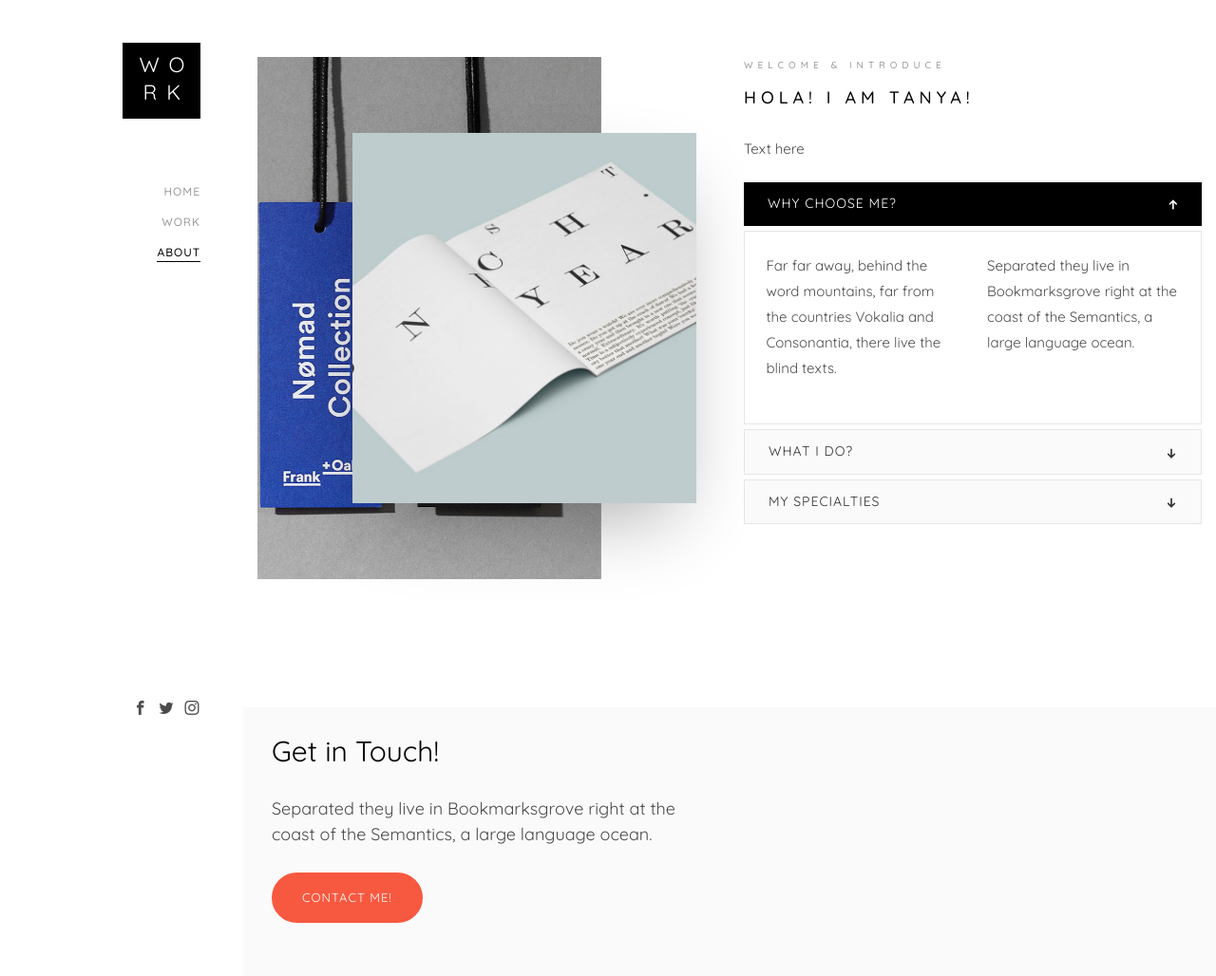
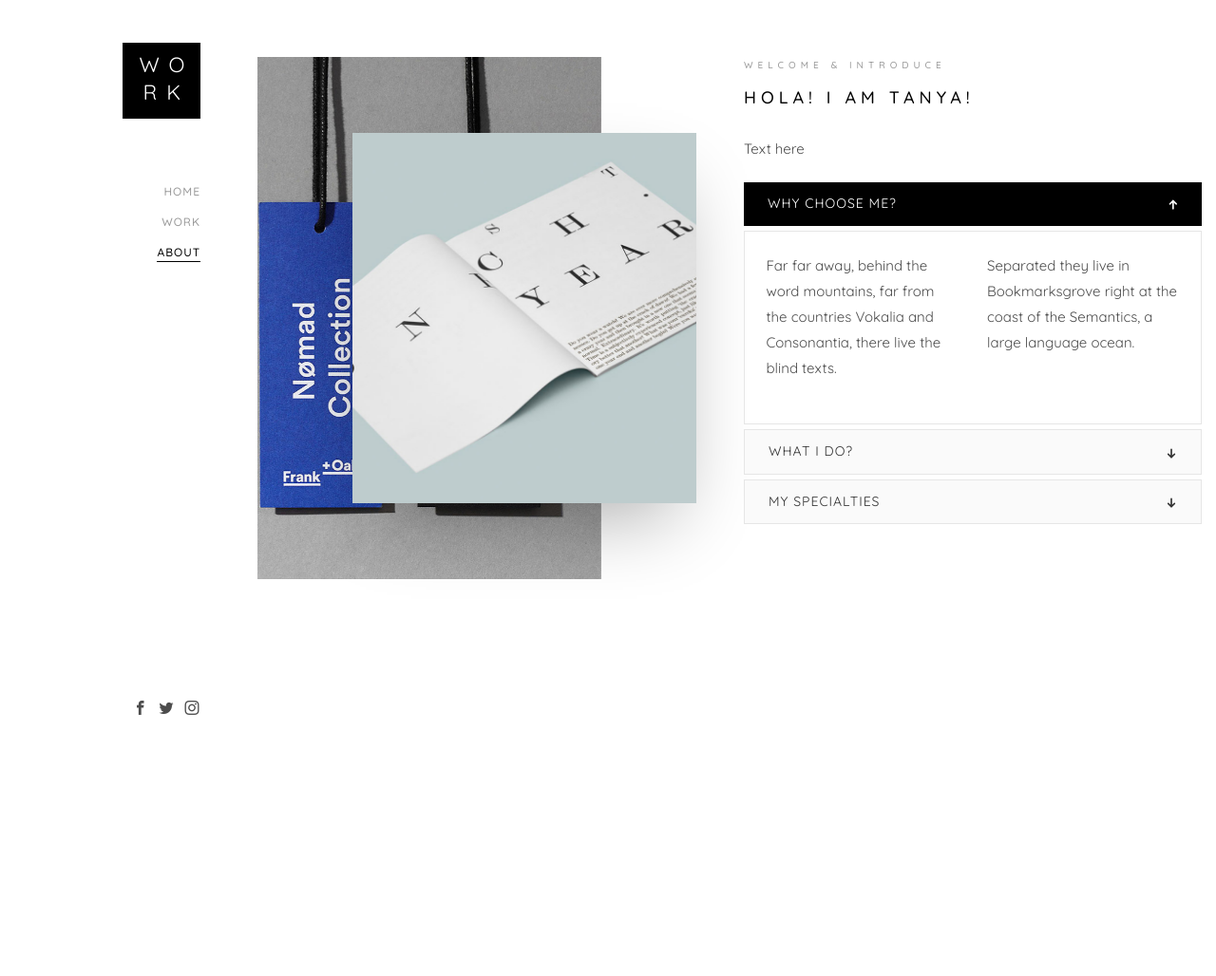
Before and after one commit to tygragamand/sample, a plain HTML site: page about.html in a window 1280 px wide. Shown: the whole page at 95% size. After the commit the page ends 800 px from the top, so only its background shows below. Drawn offline with Linux system fonts and the light colour scheme; files whose address does not match are found by name.

Commit message:
Add files via upload

```diff
--- a/about.html
+++ b/about.html
@@ -1,24 +1,7 @@
 <!DOCTYPE HTML>
 <html>
 	<head>
-	<meta charset="utf-8">
-	<meta http-equiv="X-UA-Compatible" content="IE=edge">
 	<title>About - Tanya's Blog</title>
-	<meta name="viewport" content="width=device-width, initial-scale=1">
-	<meta name="description" content="" />
-	<meta name="keywords" content="" />
-	<meta name="author" content="" />
-
-  <!-- Facebook and Twitter integration -->
-	<meta property="og:title" content=""/>
-	<meta property="og:image" content=""/>
-	<meta property="og:url" content=""/>
-	<meta property="og:site_name" content=""/>
-	<meta property="og:description" content=""/>
-	<meta name="twitter:title" content="" />
-	<meta name="twitter:image" content="" />
-	<meta name="twitter:url" content="" />
-	<meta name="twitter:card" content="" />
 
 	<!-- Place favicon.ico and apple-touch-icon.png in the root directory -->
 	<link rel="shortcut icon" href="favicon.ico">
@@ -141,25 +124,6 @@
 					</div>
 				</div>
 			</div>
-
-
-
-			<div id="get-in-touch" class="colorlib-bg-color">
-				<div class="colorlib-narrow-content">
-					<div class="row">
-						<div class="col-md-6 animate-box" data-animate-effect="fadeInLeft">
-							<h2>Get in Touch!</h2>
-						</div>
-					</div>
-					<div class="row">
-						<div class="col-md-6 col-md-offset-3 col-md-pull-3 animate-box" data-animate-effect="fadeInLeft">
-							<p class="colorlib-lead">Separated they live in Bookmarksgrove right at the coast of the Semantics, a large language ocean.</p>
-							<p><a href="#" class="btn btn-primary btn-learn">Contact me!</a></p>
-						</div>
-
-					</div>
-				</div>
-			</div>
 		</div>
 	</div>
 
```
Also changed, not shown: index.html (+0 -34 lines), work.html (+0 -34 lines).
